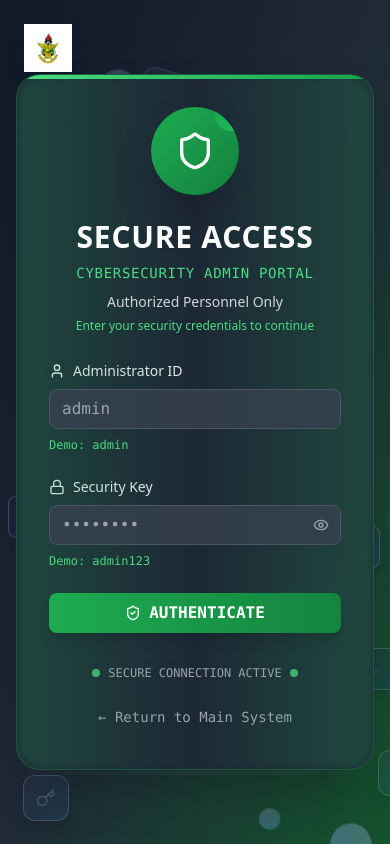
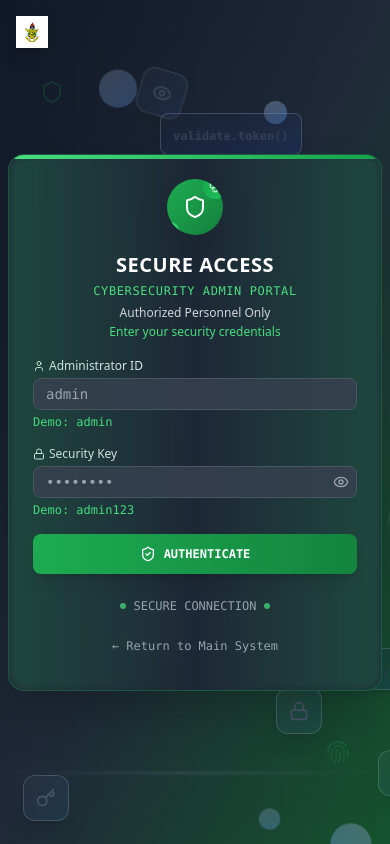
Before and after one commit to mceddiejnr/knustcybertraining, a React (Vite) app: page /admin/login in a window 390 px wide. Built offline with nearby package versions, Linux system fonts and the light colour scheme.

Commit message:
Refactor: Make admin login form mobile-responsive
Adjusted the admin login form's layout and styling to ensure it fits and functions well on smaller mobile screens.

```diff
--- a/src/pages/AdminLogin.tsx
+++ b/src/pages/AdminLogin.tsx
@@ -64,65 +64,65 @@ const AdminLogin = () => {
 
       {/* Floating Security Icons */}
       <div className="absolute inset-0 overflow-hidden pointer-events-none">
-        <Shield className="absolute top-20 left-10 w-8 h-8 text-green-500/20 animate-pulse" />
-        <Terminal className="absolute top-40 right-20 w-6 h-6 text-green-400/20 animate-bounce" />
-        <ShieldCheck className="absolute bottom-40 left-20 w-7 h-7 text-green-300/20 animate-pulse" />
-        <Fingerprint className="absolute bottom-20 right-10 w-9 h-9 text-green-500/20 animate-pulse" />
+        <Shield className="absolute top-20 left-10 w-6 h-6 text-green-500/20 animate-pulse" />
+        <Terminal className="absolute top-40 right-20 w-4 h-4 text-green-400/20 animate-bounce" />
+        <ShieldCheck className="absolute bottom-40 left-20 w-5 h-5 text-green-300/20 animate-pulse" />
+        <Fingerprint className="absolute bottom-20 right-10 w-6 h-6 text-green-500/20 animate-pulse" />
       </div>
 
-      <div className="relative z-20 min-h-screen flex items-center justify-center p-4">
+      <div className="relative z-20 min-h-screen flex items-center justify-center p-2">
         {/* KNUST Logo */}
-        <div className="absolute top-6 left-6">
+        <div className="absolute top-4 left-4">
           <img
             src="/lovable-uploads/edb649cb-0092-4609-a197-946f2fe735de.png"
             alt="KNUST Logo"
-            className="h-12 sm:h-16 w-auto drop-shadow-lg"
+            className="h-8 sm:h-10 w-auto drop-shadow-lg"
           />
         </div>
 
-        <Card className="w-full max-w-md bg-gray-800/95 backdrop-blur-xl shadow-2xl border border-green-500/30 rounded-3xl overflow-hidden relative">
+        <Card className="w-full max-w-sm bg-gray-800/95 backdrop-blur-xl shadow-2xl border border-green-500/30 rounded-2xl overflow-hidden relative">
           {/* Glowing border effect */}
-          <div className="absolute inset-0 rounded-3xl bg-gradient-to-r from-green-500/20 via-transparent to-green-500/20 blur-sm"></div>
+          <div className="absolute inset-0 rounded-2xl bg-gradient-to-r from-green-500/20 via-transparent to-green-500/20 blur-sm"></div>
           <div className="absolute top-0 left-0 right-0 h-1 bg-gradient-to-r from-green-400 to-green-600"></div>
 
-          <CardHeader className="text-center space-y-6 pt-8 relative">
+          <CardHeader className="text-center space-y-4 pt-6 pb-4 relative">
             {/* Main Security Icon */}
             <div className="flex justify-center">
               <div className="relative">
-                <div className="p-6 bg-gradient-to-br from-green-600 to-green-700 rounded-full shadow-2xl relative overflow-hidden">
+                <div className="p-4 bg-gradient-to-br from-green-600 to-green-700 rounded-full shadow-2xl relative overflow-hidden">
                   <div className="absolute inset-0 bg-gradient-to-br from-green-400/20 to-transparent rounded-full animate-pulse"></div>
-                  <Shield className="w-10 h-10 text-white relative z-10" />
+                  <Shield className="w-6 h-6 text-white relative z-10" />
 
                   {/* Orbiting Security Elements */}
-                  <div className="absolute -top-2 -right-2 w-8 h-8 bg-gradient-to-br from-green-500 to-green-600 rounded-full flex items-center justify-center animate-spin">
-                    <Lock className="w-4 h-4 text-white" />
+                  <div className="absolute -top-1 -right-1 w-6 h-6 bg-gradient-to-br from-green-500 to-green-600 rounded-full flex items-center justify-center animate-spin">
+                    <Lock className="w-3 h-3 text-white" />
                   </div>
-                  <div className="absolute -bottom-2 -left-2 w-6 h-6 bg-gradient-to-br from-green-400 to-green-500 rounded-full flex items-center justify-center animate-bounce">
-                    <Terminal className="w-3 h-3 text-white" />
+                  <div className="absolute -bottom-1 -left-1 w-4 h-4 bg-gradient-to-br from-green-400 to-green-500 rounded-full flex items-center justify-center animate-bounce">
+                    <Terminal className="w-2 h-2 text-white" />
                   </div>
                 </div>
               </div>
             </div>
 
-            <div className="space-y-2">
-              <CardTitle className="text-3xl font-bold text-white tracking-wide">
+            <div className="space-y-1">
+              <CardTitle className="text-xl font-bold text-white tracking-wide">
                 SECURE ACCESS
               </CardTitle>
-              <div className="text-green-400 font-mono text-sm tracking-wider">
+              <div className="text-green-400 font-mono text-xs tracking-wider">
                 CYBERSECURITY ADMIN PORTAL
               </div>
-              <CardDescription className="text-gray-300 font-medium text-sm leading-relaxed">
+              <CardDescription className="text-gray-300 font-medium text-xs leading-relaxed">
                 Authorized Personnel Only<br/>
-                <span className="text-green-400 text-xs">Enter your security credentials to continue</span>
+                <span className="text-green-400 text-xs">Enter your security credentials</span>
               </CardDescription>
             </div>
           </CardHeader>
 
-          <CardContent className="px-8 pb-8">
-            <form onSubmit={handleLogin} className="space-y-6">
-              <div className="space-y-2">
-                <Label htmlFor="username" className="text-gray-200 font-medium text-sm flex items-center space-x-2">
-                  <User className="w-4 h-4" />
+          <CardContent className="px-6 pb-6">
+            <form onSubmit={handleLogin} className="space-y-4">
+              <div className="space-y-1">
+                <Label htmlFor="username" className="text-gray-200 font-medium text-xs flex items-center space-x-1">
+                  <User className="w-3 h-3" />
                   <span>Administrator ID</span>
                 </Label>
                 <div className="relative group">
@@ -132,7 +132,7 @@ const AdminLogin = () => {
                     type="text"
                     value={credentials.username}
                     onChange={(e) => setCredentials(prev => ({ ...prev, username: e.target.value }))}
-                    className="relative bg-gray-700/80 border-gray-600 focus:border-green-400 focus:ring-green-400/20 rounded-lg py-3 text-white placeholder:text-gray-400 font-mono"
+                    className="relative bg-gray-700/80 border-gray-600 focus:border-green-400 focus:ring-green-400/20 rounded-lg py-2 text-sm text-white placeholder:text-gray-400 font-mono h-8"
                     placeholder="admin"
                     required
                   />
@@ -140,9 +140,9 @@ const AdminLogin = () => {
                 <p className="text-xs text-green-400 font-mono">Demo: admin</p>
               </div>
 
-              <div className="space-y-2">
-                <Label htmlFor="password" className="text-gray-200 font-medium text-sm flex items-center space-x-2">
-                  <Lock className="w-4 h-4" />
+              <div className="space-y-1">
+                <Label htmlFor="password" className="text-gray-200 font-medium text-xs flex items-center space-x-1">
+                  <Lock className="w-3 h-3" />
                   <span>Security Key</span>
                 </Label>
                 <div className="relative group">
@@ -152,7 +152,7 @@ const AdminLogin = () => {
                     type={showPassword ? "text" : "password"}
                     value={credentials.password}
                     onChange={(e) => setCredentials(prev => ({ ...prev, password: e.target.value }))}
-                    className="relative bg-gray-700/80 border-gray-600 focus:border-green-400 focus:ring-green-400/20 rounded-lg py-3 pr-12 text-white placeholder:text-gray-400 font-mono"
+                    className="relative bg-gray-700/80 border-gray-600 focus:border-green-400 focus:ring-green-400/20 rounded-lg py-2 pr-10 text-sm text-white placeholder:text-gray-400 font-mono h-8"
                     placeholder="••••••••"
                     required
                   />
@@ -160,13 +160,13 @@ const AdminLogin = () => {
                     type="button"
                     variant="ghost"
                     size="sm"
-                    className="absolute right-0 top-0 h-full px-3 py-2 hover:bg-transparent text-gray-400 hover:text-green-400"
+                    className="absolute right-0 top-0 h-full px-2 py-1 hover:bg-transparent text-gray-400 hover:text-green-400"
                     onClick={() => setShowPassword(!showPassword)}
                   >
                     {showPassword ? (
-                      <EyeOff className="h-4 w-4" />
+                      <EyeOff className="h-3 w-3" />
                     ) : (
-                      <Eye className="h-4 w-4" />
+                      <Eye className="h-3 w-3" />
                     )}
                   </Button>
                 </div>
@@ -175,35 +175,35 @@ const AdminLogin = () => {
 
               <Button
                 type="submit"
-                className="w-full bg-gradient-to-r from-green-600 to-green-700 hover:from-green-700 hover:to-green-800 text-white py-4 rounded-lg transition-all duration-300 transform hover:scale-105 shadow-lg font-semibold text-base relative overflow-hidden"
+                className="w-full bg-gradient-to-r from-green-600 to-green-700 hover:from-green-700 hover:to-green-800 text-white py-3 rounded-lg transition-all duration-300 transform hover:scale-105 shadow-lg font-semibold text-sm relative overflow-hidden"
                 disabled={isLoading}
               >
                 <div className="absolute inset-0 bg-gradient-to-r from-green-400/20 to-green-600/20 animate-pulse"></div>
                 {isLoading ? (
-                  <div className="flex items-center space-x-3 relative z-10">
-                    <div className="w-5 h-5 border-2 border-white border-t-transparent rounded-full animate-spin"></div>
-                    <span className="font-mono">AUTHENTICATING...</span>
+                  <div className="flex items-center space-x-2 relative z-10">
+                    <div className="w-4 h-4 border-2 border-white border-t-transparent rounded-full animate-spin"></div>
+                    <span className="font-mono text-xs">AUTHENTICATING...</span>
                   </div>
                 ) : (
                   <div className="flex items-center space-x-2 relative z-10">
-                    <ShieldCheck className="w-5 h-5" />
-                    <span className="font-mono">AUTHENTICATE</span>
+                    <ShieldCheck className="w-4 h-4" />
+                    <span className="font-mono text-xs">AUTHENTICATE</span>
                   </div>
                 )}
               </Button>
             </form>
 
-            <div className="mt-8 text-center space-y-4">
+            <div className="mt-6 text-center space-y-3">
               <div className="flex items-center justify-center space-x-2 text-gray-400 text-xs">
-                <div className="w-2 h-2 bg-green-400 rounded-full animate-pulse"></div>
-                <span className="font-mono">SECURE CONNECTION ACTIVE</span>
-                <div className="w-2 h-2 bg-green-400 rounded-full animate-pulse"></div>
+                <div className="w-1.5 h-1.5 bg-green-400 rounded-full animate-pulse"></div>
+                <span className="font-mono">SECURE CONNECTION</span>
+                <div className="w-1.5 h-1.5 bg-green-400 rounded-full animate-pulse"></div>
               </div>
 
               <Button
                 variant="ghost"
                 onClick={() => navigate("/")}
-                className="text-gray-400 hover:text-white text-sm font-mono hover:bg-gray-700/50"
+                className="text-gray-400 hover:text-white text-xs font-mono hover:bg-gray-700/50"
               >
                 ← Return to Main System
               </Button>
```
